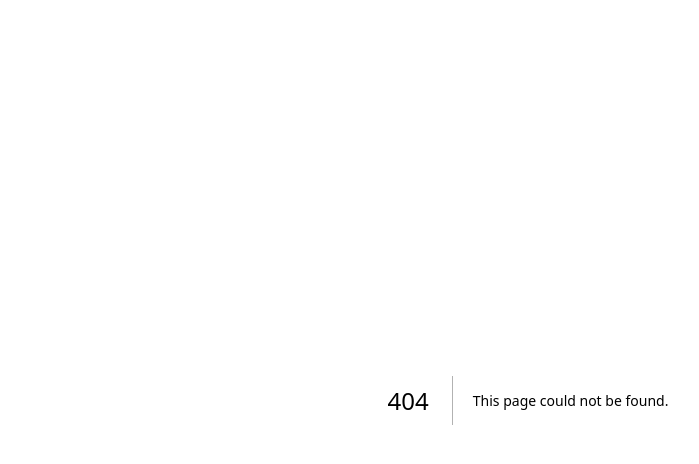
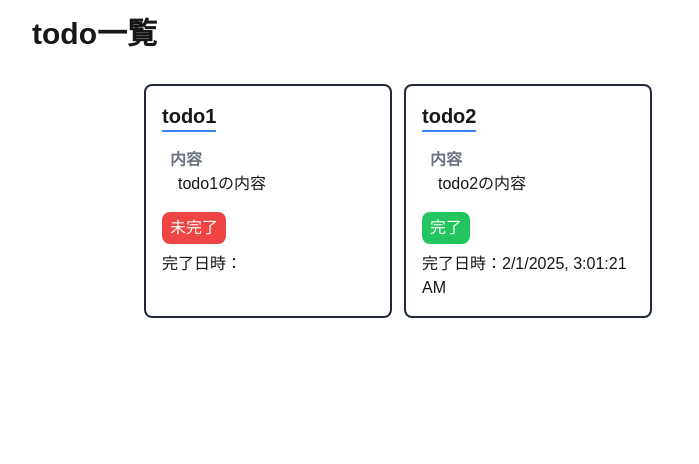
Before and after one commit to rentajg1/nextjs-todo-app, a Next.js app: page /todos in a window 1280 px wide. Before the commit this address had no page. Shown: the top 464 px of the page, without its empty margins (112-811 px from the left). Built offline with nearby package versions, Linux system fonts and the light colour scheme.

Commit message:
todo一覧画面のサンプル実装

```diff
--- /dev/null
+++ b/app/todos/page.tsx
@@ -0,0 +1,74 @@
+'use client'
+
+import { useState } from 'react'
+
+type Todo = {
+  id: string
+  title: string
+  content: string
+  completedAt: Date | null
+}
+
+const dummyTodos: Todo[] = [
+  {
+    id: '1',
+    title: 'todo1',
+    content: 'todo1の内容',
+    completedAt: null,
+  },
+  {
+    id: '2',
+    title: 'todo2',
+    content: 'todo2の内容',
+    completedAt: new Date(),
+  },
+]
+
+const Page = () => {
+  const [todos, setTodos] = useState<Todo[]>(dummyTodos)
+
+  return (
+    <div className='w-full min-h-screen space-y-4'>
+      <div className='p-4 max-w-screen-lg mx-auto'>
+        <h1 className='text-3xl font-semibold'>todo一覧</h1>
+      </div>
+      <div className='max-w-screen-md mx-auto'>
+        <div className='grid grid-cols-3 gap-3'>
+          {todos.map((todo) => (
+            <div
+              key={todo.id}
+              className='p-4 border-2 border-gray-800 rounded-lg'
+            >
+              <div className='w-full flex flex-col items-start gap-2'>
+                <h2 className='text-xl font-semibold border-b-2 border-blue-500'>
+                  {todo.title}
+                </h2>
+                <div className='p-2'>
+                  <p className='text-gray-500 font-semibold'>内容</p>
+                  <p className='pl-2'>{todo.content}</p>
+                </div>
+                {todo.completedAt != null ? (
+                  <div className='bg-green-500 text-white px-2 py-1 rounded-lg'>
+                    完了
+                  </div>
+                ) : (
+                  <div className='bg-red-500 text-white px-2 py-1 rounded-lg'>
+                    未完了
+                  </div>
+                )}
+                <p>
+                  完了日時：
+                  {todo.completedAt != null
+                    ? todo.completedAt.toLocaleString()
+                    : ''}
+                </p>
+              </div>
+            </div>
+          ))}
+        </div>
+      </div>
+    </div>
+  )
+}
+
+export default Page
```
